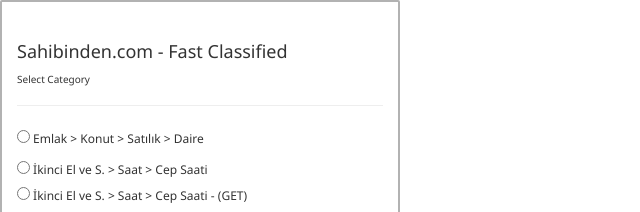
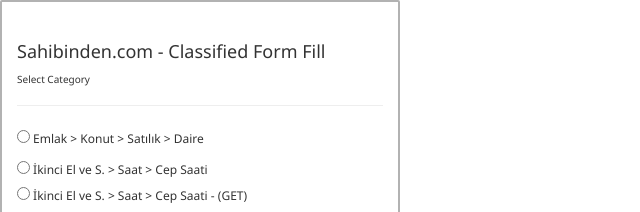
Before and after one commit to enesaydinqa/sahibinden-classified-builder, a browser extension: page index.html in a window 1280 px wide. Shown: the top 212 px of the page, 0-640 px from the left. Drawn offline with Linux system fonts and the light colour scheme.

Commit message:
extension name changed

```diff
--- a/index.html
+++ b/index.html
@@ -34,7 +34,7 @@
 </style>
 <div class="container">
     <div class="page-header">
-        <h3 style="font-size: large">Sahibinden.com - Fast Classified</h3>
+        <h3 style="font-size: large">Sahibinden.com - Classified Form Fill</h3>
         <p id="header"></p>
     </div>
     <div class="b">
```
Also changed, not shown: manifest.json.
